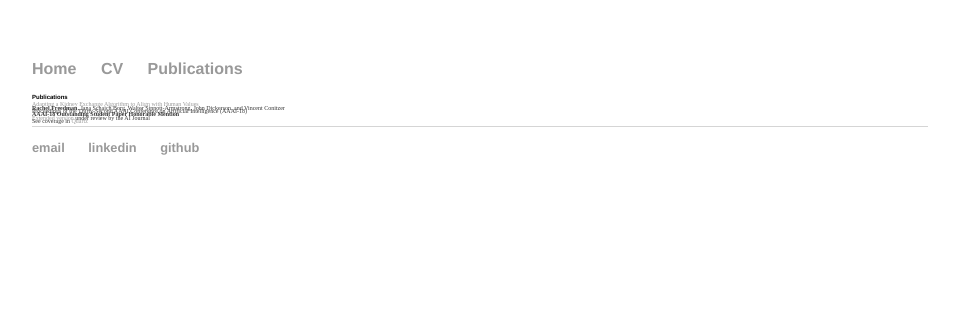
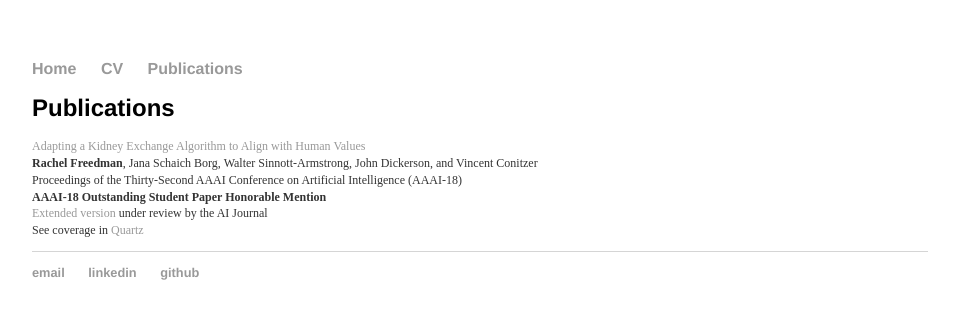
Before and after one commit to RachelFreedman/rachelfreedman.github.io, a Jekyll site: the page built from publications/index.html, in a window 1280 px wide. Shown: the top 319 px of the page, without its empty margins (160-1119 px from the left). Built offline with Jekyll 4.4.1, drawn with Linux system fonts in a browser that asks for light colours.

Commit message:
make font em.5

```diff
--- a/css/secondary-styles.css
+++ b/css/secondary-styles.css
@@ -1,5 +1,5 @@
 .blurb-small-font {
-font-size: .1em;
+font-size: .5em;
 }
 
 .profile-pic{
```
